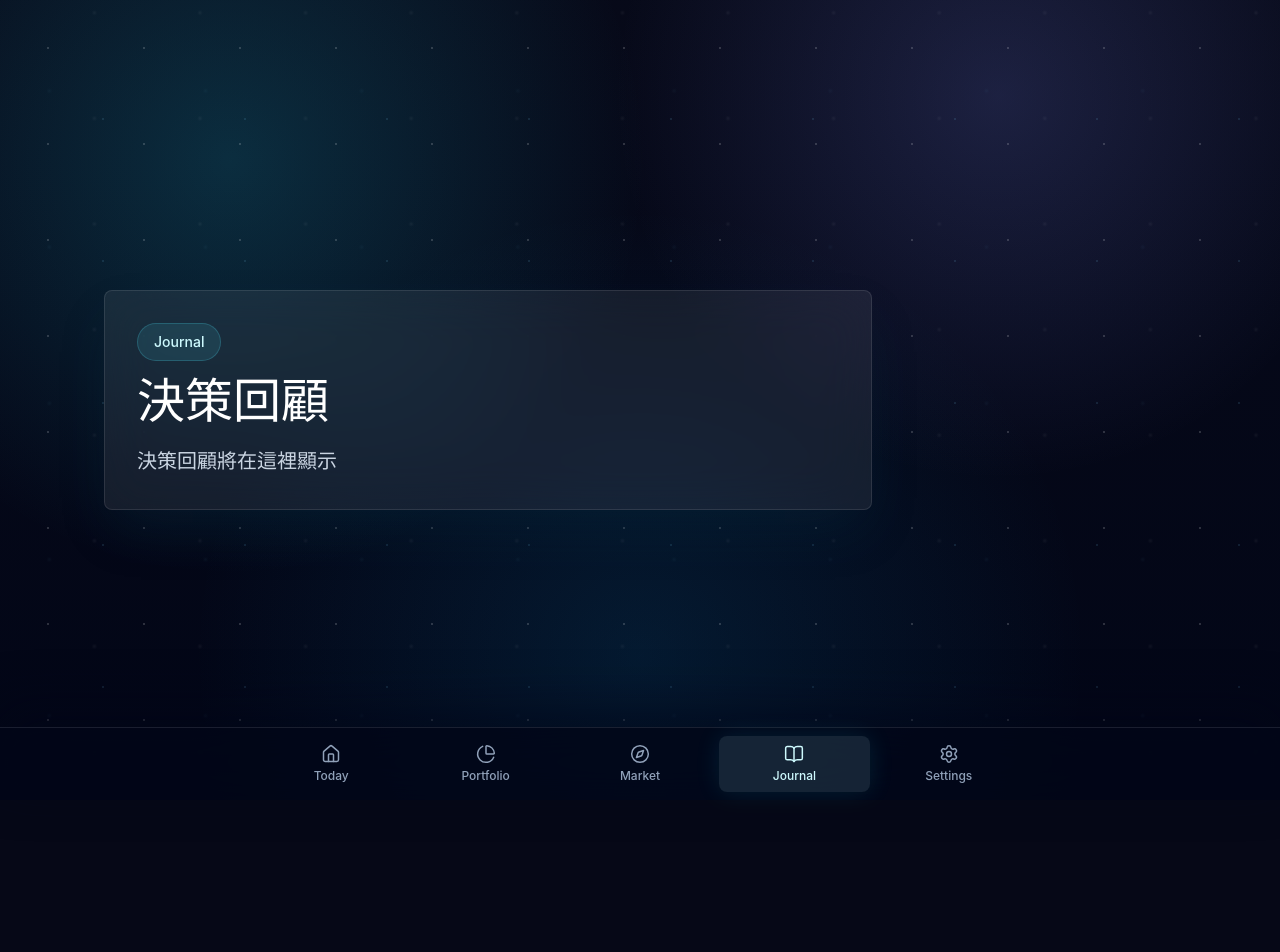
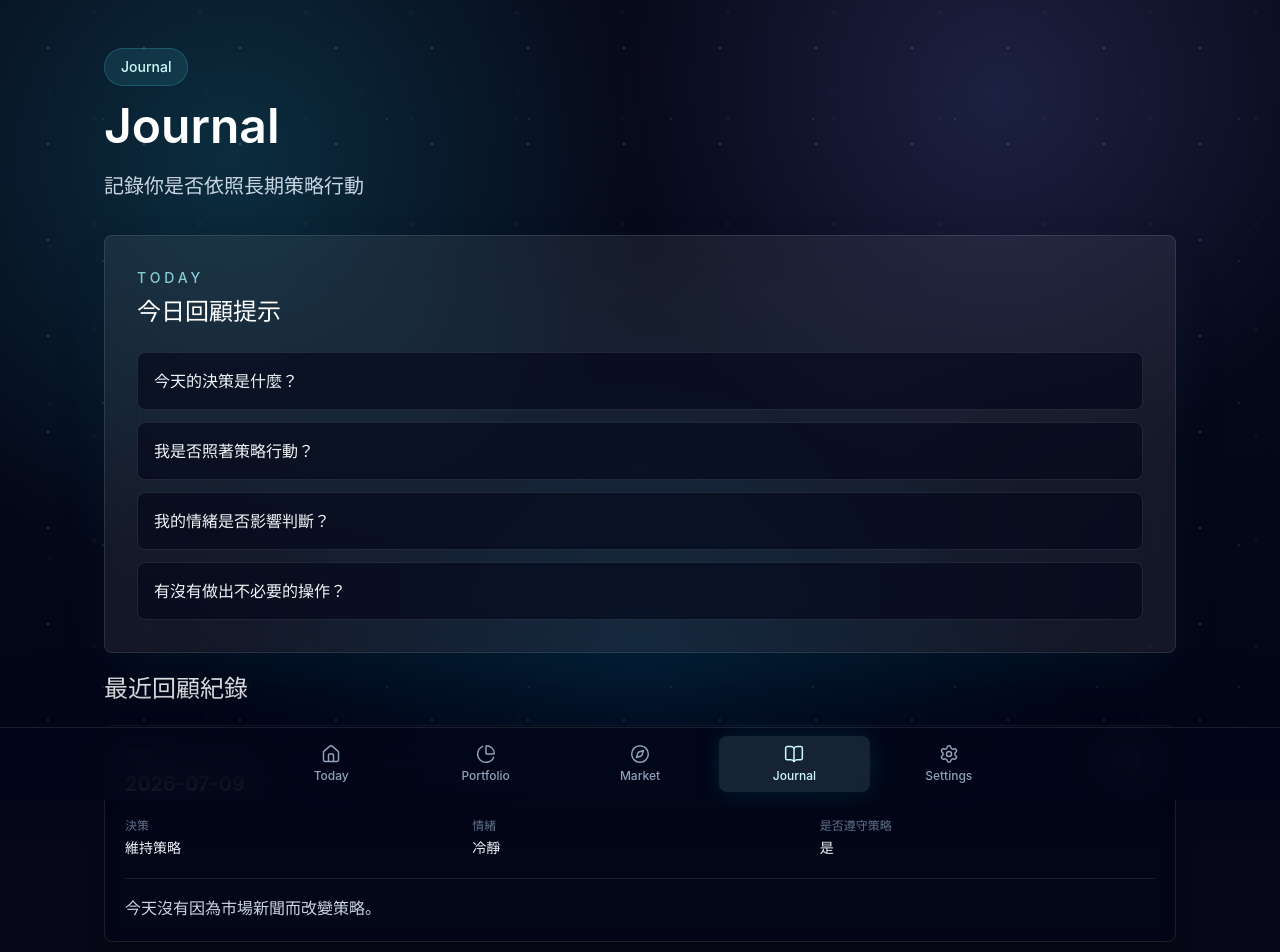
Before and after one commit to bulala-coder/polaris-mvp, a React (Vite) app: page /journal in a window 1280 px wide. Shown: the top 952 px of the page. Before the commit the page ends 896 px from the top, so only its background shows below. Built offline with nearby package versions, Linux system fonts and the light colour scheme.

Commit message:
Add journal mock display

```diff
--- /dev/null
+++ b/src/components/reflection/ReflectionEntryCard.tsx
@@ -0,0 +1,71 @@
+import type {
+  ReflectionEmotion,
+  ReflectionEntry,
+} from '../../types/reflection'
+
+type ReflectionEntryCardProps = {
+  entry: ReflectionEntry
+}
+
+const emotionLabels: Record<ReflectionEmotion, string> = {
+  calm: '冷靜',
+  anxious: '焦慮',
+  afraid: '害怕',
+  greedy: '貪婪',
+  regretful: '後悔',
+  hesitant: '猶豫',
+  relieved: '放心',
+  impulsive: '衝動',
+}
+
+function ReflectionEntryCard({ entry }: ReflectionEntryCardProps) {
+  const details = [
+    {
+      label: '決策',
+      value: entry.decisionLabel,
+    },
+    {
+      label: '情緒',
+      value: emotionLabels[entry.emotion],
+    },
+    {
+      label: '是否遵守策略',
+      value: entry.followedStrategy ? '是' : '否',
+    },
+  ]
+
+  return (
+    <article className="rounded-lg border border-white/10 bg-slate-950/60 p-5 shadow-xl shadow-black/20 backdrop-blur">
+      <div className="flex flex-wrap items-start justify-between gap-3">
+        <div>
+          <p className="text-sm font-medium text-slate-400">日期</p>
+          <h3 className="mt-1 text-xl font-semibold text-white">
+            {entry.date}
+          </h3>
+        </div>
+        <span className="rounded-full border border-cyan-200/20 bg-cyan-200/10 px-3 py-1 text-sm font-semibold text-cyan-100">
+          {emotionLabels[entry.emotion]}
+        </span>
+      </div>
+
+      <dl className="mt-5 grid gap-3 sm:grid-cols-3">
+        {details.map((detail) => (
+          <div key={detail.label}>
+            <dt className="text-xs font-medium text-slate-500">
+              {detail.label}
+            </dt>
+            <dd className="mt-1 text-sm font-semibold text-slate-100">
+              {detail.value}
+            </dd>
+          </div>
+        ))}
+      </dl>
+
+      <p className="mt-5 border-t border-white/10 pt-4 text-base leading-relaxed text-slate-300">
+        {entry.note}
+      </p>
+    </article>
+  )
+}
+
+export default ReflectionEntryCard
--- /dev/null
+++ b/src/components/reflection/ReflectionPromptCard.tsx
@@ -0,0 +1,32 @@
+const prompts = [
+  '今天的決策是什麼？',
+  '我是否照著策略行動？',
+  '我的情緒是否影響判斷？',
+  '有沒有做出不必要的操作？',
+]
+
+function ReflectionPromptCard() {
+  return (
+    <section className="rounded-lg border border-white/10 bg-white/[0.07] p-6 shadow-2xl shadow-cyan-950/30 backdrop-blur-xl sm:p-8">
+      <p className="text-sm font-medium uppercase tracking-[0.28em] text-cyan-200/80">
+        Today
+      </p>
+      <h2 className="mt-2 text-2xl font-semibold text-white">
+        今日回顧提示
+      </h2>
+
+      <div className="mt-6 grid gap-3">
+        {prompts.map((prompt) => (
+          <div
+            className="rounded-lg border border-white/10 bg-slate-950/60 p-4 text-base font-medium text-slate-100"
+            key={prompt}
+          >
+            {prompt}
+          </div>
+        ))}
+      </div>
+    </section>
+  )
+}
+
+export default ReflectionPromptCard
--- a/src/data/mockData.ts
+++ b/src/data/mockData.ts
@@ -5,6 +5,7 @@ import type {
   MarketScore,
 } from '../types/market'
 import type { Portfolio, PortfolioAsset } from '../types/portfolio'
+import type { ReflectionEntry } from '../types/reflection'
 
 export const mockDailyDecision: DailyDecision = {
   decisionLabel: '維持策略',
@@ -194,3 +195,20 @@ export const mockMarketScore: MarketScore = {
     .sort((first, second) => second.score - first.score)
     .slice(0, 3),
 }
+
+export const mockReflectionEntries: ReflectionEntry[] = [
+  {
+    date: '2026-07-09',
+    decisionLabel: '維持策略',
+    emotion: 'calm',
+    followedStrategy: true,
+    note: '今天沒有因為市場新聞而改變策略。',
+  },
+  {
+    date: '2026-07-08',
+    decisionLabel: '用新資金微調',
+    emotion: 'anxious',
+    followedStrategy: true,
+    note: '有點擔心波動，但仍按照原本計畫調整。',
+  },
+]
--- a/src/pages/JournalPage.tsx
+++ b/src/pages/JournalPage.tsx
@@ -1,20 +1,38 @@
 import AppShell from '../components/layout/AppShell'
 import PageContainer from '../components/layout/PageContainer'
+import ReflectionEntryCard from '../components/reflection/ReflectionEntryCard'
+import ReflectionPromptCard from '../components/reflection/ReflectionPromptCard'
+import { mockReflectionEntries } from '../data/mockData'
 
 function JournalPage() {
   return (
     <AppShell>
       <PageContainer>
-        <div className="max-w-3xl rounded-lg border border-white/10 bg-white/[0.07] p-6 shadow-2xl shadow-cyan-950/30 backdrop-blur-xl sm:p-8">
+        <div className="mb-8 max-w-3xl">
           <p className="mb-4 inline-flex rounded-full border border-cyan-300/20 bg-cyan-300/10 px-4 py-2 text-sm font-medium text-cyan-100">
             Journal
           </p>
           <h1 className="text-4xl font-semibold tracking-normal text-white sm:text-5xl">
-            決策回顧
+            Journal
           </h1>
           <p className="mt-5 text-xl leading-relaxed text-slate-300">
-            決策回顧將在這裡顯示
+            記錄你是否依照長期策略行動
           </p>
+        </div>
+
+        <div className="grid gap-5">
+          <ReflectionPromptCard />
+
+          <section>
+            <h2 className="text-2xl font-semibold text-white">
+              最近回顧紀錄
+            </h2>
+            <div className="mt-5 grid gap-4">
+              {mockReflectionEntries.map((entry) => (
+                <ReflectionEntryCard entry={entry} key={entry.date} />
+              ))}
+            </div>
+          </section>
         </div>
       </PageContainer>
     </AppShell>
--- /dev/null
+++ b/src/types/reflection.ts
@@ -0,0 +1,17 @@
+export type ReflectionEmotion =
+  | 'calm'
+  | 'anxious'
+  | 'afraid'
+  | 'greedy'
+  | 'regretful'
+  | 'hesitant'
+  | 'relieved'
+  | 'impulsive'
+
+export type ReflectionEntry = {
+  date: string
+  decisionLabel: string
+  emotion: ReflectionEmotion
+  followedStrategy: boolean
+  note: string
+}
```
